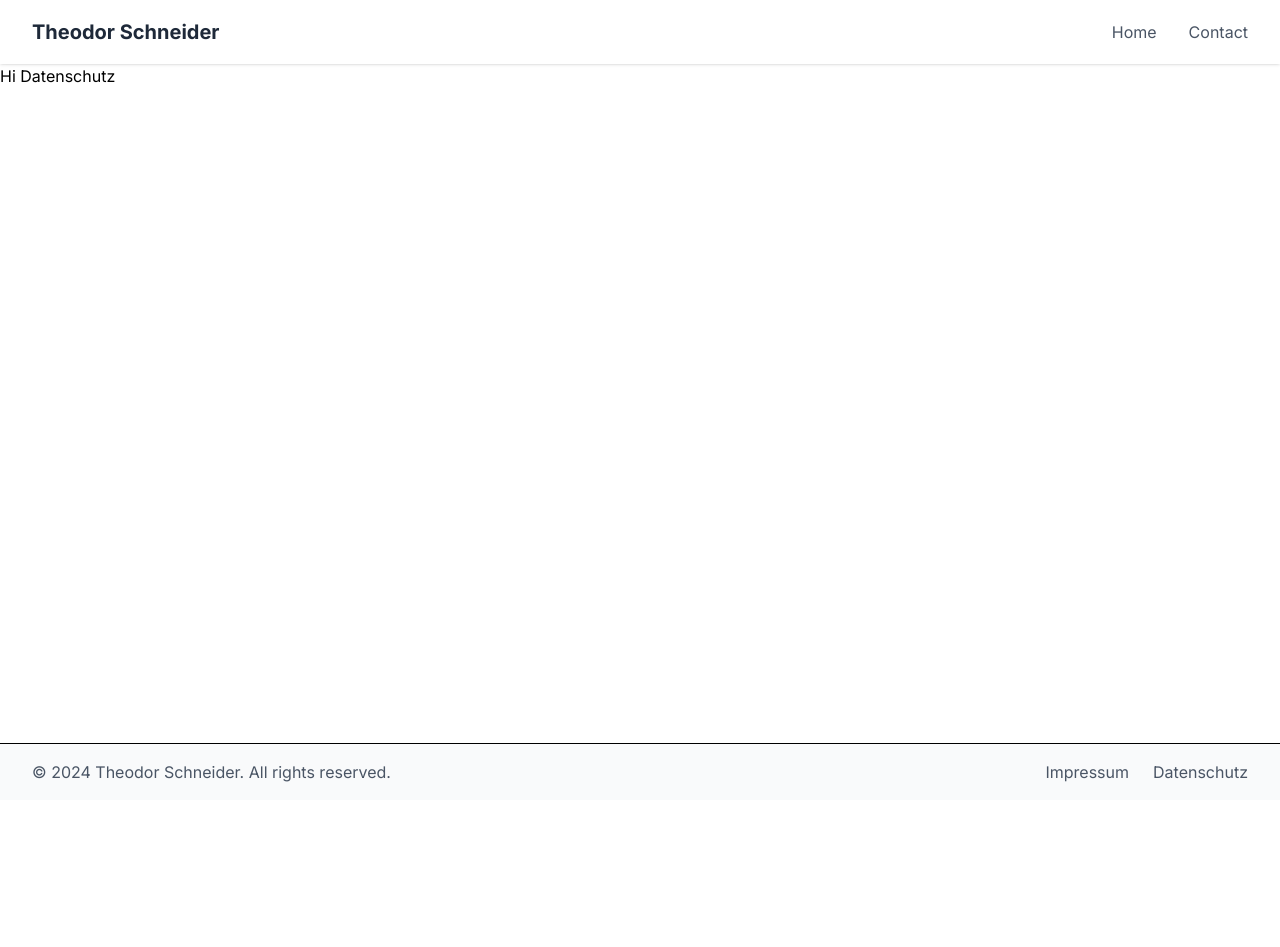
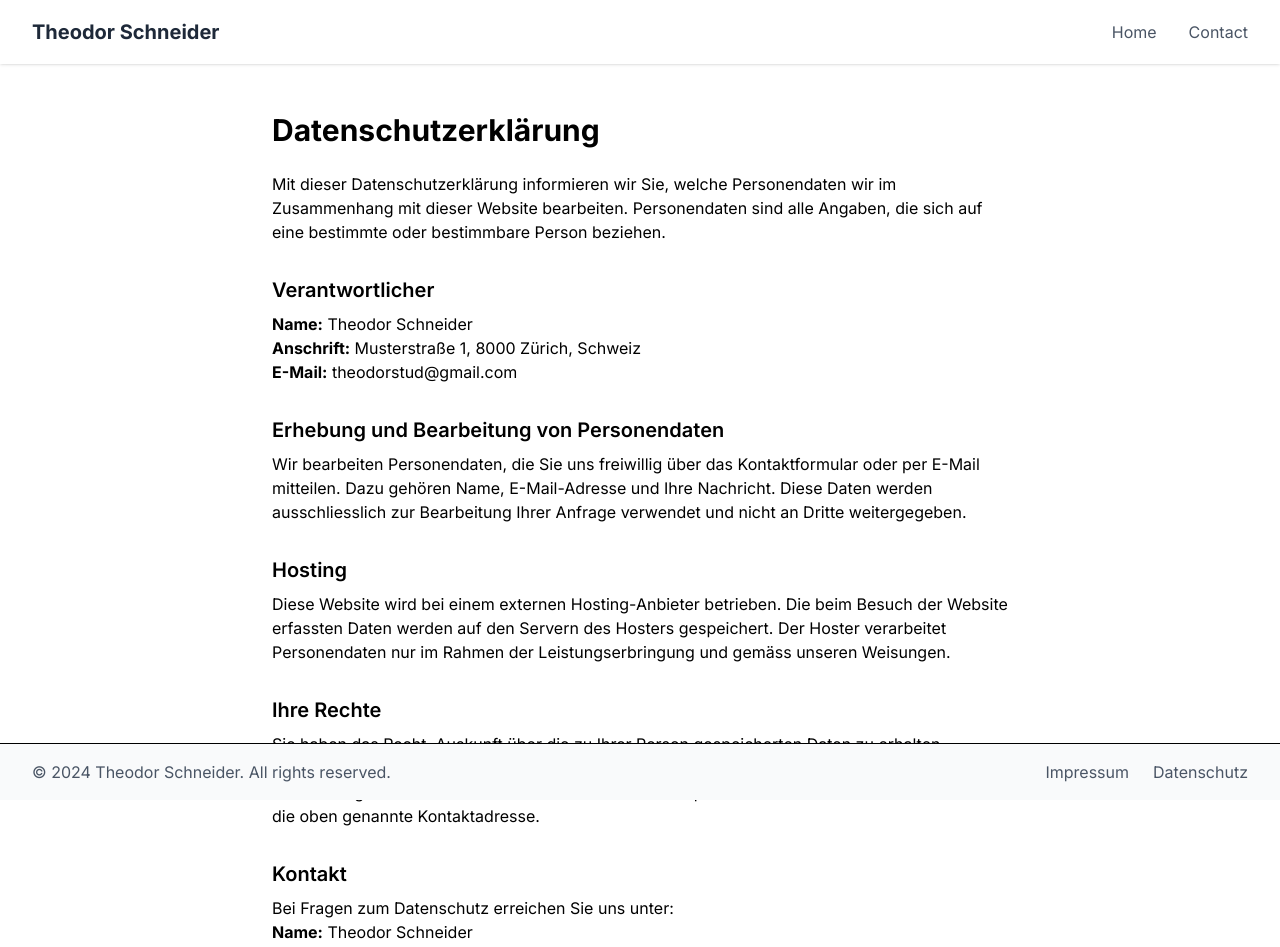
Before and after one commit to koskogo/portfolio, a Next.js app: page /datenschutz in a window 1280 px wide. Shown: the top 947 px of the page. Before the commit the page ends 800 px from the top, so only its background shows below. Built offline with nearby package versions, Linux system fonts and the light colour scheme.

Commit message:
datenschutz und Impressum

```diff
--- a/app/datenschutz/page.tsx
+++ b/app/datenschutz/page.tsx
@@ -1,3 +1,29 @@
-export default function Dat(){
-    return <h1>Hi Datenschutz</h1>;
+export default function Dat() {
+    return (
+        <div className="max-w-3xl mx-auto px-4 py-12">
+            <h1 className="text-3xl font-bold mb-6">Datenschutzerklärung</h1>
+            <p>Mit dieser Datenschutzerklärung informieren wir Sie, welche Personendaten wir im Zusammenhang mit dieser Website bearbeiten. Personendaten sind alle Angaben, die sich auf eine bestimmte oder bestimmbare Person beziehen.</p>
+
+            <h2 className="text-xl font-semibold mt-8 mb-2">Verantwortlicher</h2>
+            <p><strong>Name:</strong> Theodor Schneider</p>
+            <p><strong>Anschrift:</strong> Musterstraße 1, 8000 Zürich, Schweiz</p>
+            <p><strong>E-Mail:</strong> theodorstud@gmail.com</p>
+
+            <h2 className="text-xl font-semibold mt-8 mb-2">Erhebung und Bearbeitung von Personendaten</h2>
+            <p>Wir bearbeiten Personendaten, die Sie uns freiwillig über das Kontaktformular oder per E-Mail mitteilen. Dazu gehören Name, E-Mail-Adresse und Ihre Nachricht. Diese Daten werden ausschliesslich zur Bearbeitung Ihrer Anfrage verwendet und nicht an Dritte weitergegeben.</p>
+
+            <h2 className="text-xl font-semibold mt-8 mb-2">Hosting</h2>
+            <p>Diese Website wird bei einem externen Hosting-Anbieter betrieben. Die beim Besuch der Website erfassten Daten werden auf den Servern des Hosters gespeichert. Der Hoster verarbeitet Personendaten nur im Rahmen der Leistungserbringung und gemäss unseren Weisungen.</p>
+
+            <h2 className="text-xl font-semibold mt-8 mb-2">Ihre Rechte</h2>
+            <p>Sie haben das Recht, Auskunft über die zu Ihrer Person gespeicherten Daten zu erhalten, unrichtige Daten berichtigen zu lassen, die Löschung Ihrer Daten zu verlangen sowie die Bearbeitung Ihrer Daten einzuschränken oder zu widersprechen. Bitte wenden Sie sich dazu an die oben genannte Kontaktadresse.</p>
+
+            <h2 className="text-xl font-semibold mt-8 mb-2">Kontakt</h2>
+            <p>Bei Fragen zum Datenschutz erreichen Sie uns unter:</p>
+            <p><strong>Name:</strong> Theodor Schneider</p>
+            <p><strong>E-Mail:</strong> theodorstud@gmail.com</p>
+
+            <p className="mt-8 text-sm text-gray-500">Diese Datenschutzerklärung basiert auf Empfehlungen von <a href="https://www.cyon.ch/blog/anleitung-datenschutzerklaerung" target="_blank" rel="noopener noreferrer" className="underline">cyon.ch</a> und wurde für diese Website angepasst.</p>
+        </div>
+    );
 }
--- a/app/impressum/page.tsx
+++ b/app/impressum/page.tsx
@@ -1,3 +1,11 @@
-export default function Imp(){
-    return <h1>Hi Impressum</h1>;
+export default function Imp() {
+    return (
+        <div className="max-w-3xl mx-auto px-4 py-12">
+            <h1 className="text-3xl font-bold mb-6">Impressum</h1>
+            <p><strong>Name:</strong> Theodor Schneider</p>
+            <p><strong>Anschrift:</strong> Musterstraße 1, 8000 Zürich, Schweiz</p>
+            <p><strong>E-Mail:</strong> theodorstud@gmail.com</p>
+            <p><strong>Telefon:</strong> +41 76 575 76 71</p>
+        </div>
+    );
 }
--- a/app/page.tsx
+++ b/app/page.tsx
@@ -46,11 +46,11 @@ export default function Home() {
               {/* Project Card 1 */}
               <div className="bg-white rounded-2xl shadow-lg p-10 flex flex-col md:flex-row items-center gap-8 min-h-[220px]">
                 <div className="w-40 h-40 bg-gray-100 rounded-lg flex items-center justify-center text-2xl">
-                  <span className="text-gray-400">Img</span>
+                  <Image src="/window.svg" alt="Task Planner" width={100} height={100} />
                 </div>
                 <div className="flex-1 text-left">
-                  <h3 className="text-2xl font-bold mb-2">Project One</h3>
-                  <p className="text-lg text-gray-600 mb-4">A short description of the first project goes here.</p>
+                  <h3 className="text-2xl font-bold mb-2">Task Planner</h3>
+                  <p className="text-lg text-gray-600 mb-4">A productivity app to organize, prioritize, and track your daily tasks efficiently.</p>
                   <div className="flex gap-4">
                     <span className="text-yellow-500"><SiJavascript size={32} title="JavaScript" /></span>
                     <span className="text-cyan-500"><FaReact size={32} title="React" /></span>
@@ -60,11 +60,11 @@ export default function Home() {
               {/* Project Card 2 */}
               <div className="bg-white rounded-2xl shadow-lg p-10 flex flex-col md:flex-row items-center gap-8 min-h-[220px]">
                 <div className="w-40 h-40 bg-gray-100 rounded-lg flex items-center justify-center text-2xl">
-                  <span className="text-gray-400">Img</span>
+                  <Image src="/globe.svg" alt="Weather App" width={100} height={100} />
                 </div>
                 <div className="flex-1 text-left">
-                  <h3 className="text-2xl font-bold mb-2">Project Two</h3>
-                  <p className="text-lg text-gray-600 mb-4">A short description of the second project goes here.</p>
+                  <h3 className="text-2xl font-bold mb-2">Weather App</h3>
+                  <p className="text-lg text-gray-600 mb-4">A real-time weather application providing forecasts and current conditions for any location.</p>
                   <div className="flex gap-4">
                     <span className="text-green-500"><SiPython size={32} title="Python" /></span>
                   </div>
@@ -73,11 +73,11 @@ export default function Home() {
               {/* Project Card 3 */}
               <div className="bg-white rounded-2xl shadow-lg p-10 flex flex-col md:flex-row items-center gap-8 min-h-[220px]">
                 <div className="w-40 h-40 bg-gray-100 rounded-lg flex items-center justify-center text-2xl">
-                  <span className="text-gray-400">Img</span>
+                  <Image src="/file.svg" alt="Recipe Finder" width={100} height={100} />
                 </div>
                 <div className="flex-1 text-left">
-                  <h3 className="text-2xl font-bold mb-2">Project Three</h3>
-                  <p className="text-lg text-gray-600 mb-4">A short description of the third project goes here.</p>
+                  <h3 className="text-2xl font-bold mb-2">Recipe Finder</h3>
+                  <p className="text-lg text-gray-600 mb-4">An app to search and discover recipes based on ingredients you have at home.</p>
                   <div className="flex gap-4">
                     <span className="text-cyan-500"><FaReact size={32} title="React" /></span>
                     <span className="text-gray-800"><SiNextdotjs size={32} title="Next.js" /></span>
@@ -87,11 +87,11 @@ export default function Home() {
               {/* Project Card 4 */}
               <div className="bg-white rounded-2xl shadow-lg p-10 flex flex-col md:flex-row items-center gap-8 min-h-[220px]">
                 <div className="w-40 h-40 bg-gray-100 rounded-lg flex items-center justify-center text-2xl">
-                  <span className="text-gray-400">Img</span>
+                  <Image src="/next.svg" alt="Portfolio Website" width={100} height={100} />
                 </div>
                 <div className="flex-1 text-left">
-                  <h3 className="text-2xl font-bold mb-2">Project Four</h3>
-                  <p className="text-lg text-gray-600 mb-4">A short description of the fourth project goes here.</p>
+                  <h3 className="text-2xl font-bold mb-2">Portfolio Website</h3>
+                  <p className="text-lg text-gray-600 mb-4">A personal portfolio website to showcase projects, skills, and contact information.</p>
                   <div className="flex gap-4">
                     <span className="text-yellow-500"><SiJavascript size={32} title="JavaScript" /></span>
                     <span className="text-gray-800"><SiNextdotjs size={32} title="Next.js" /></span>
```
